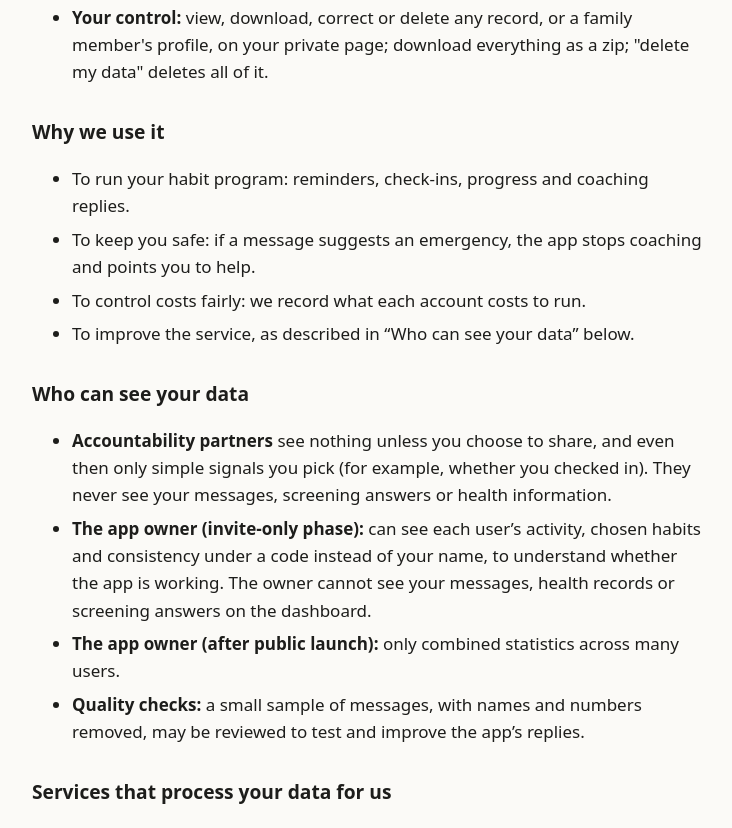
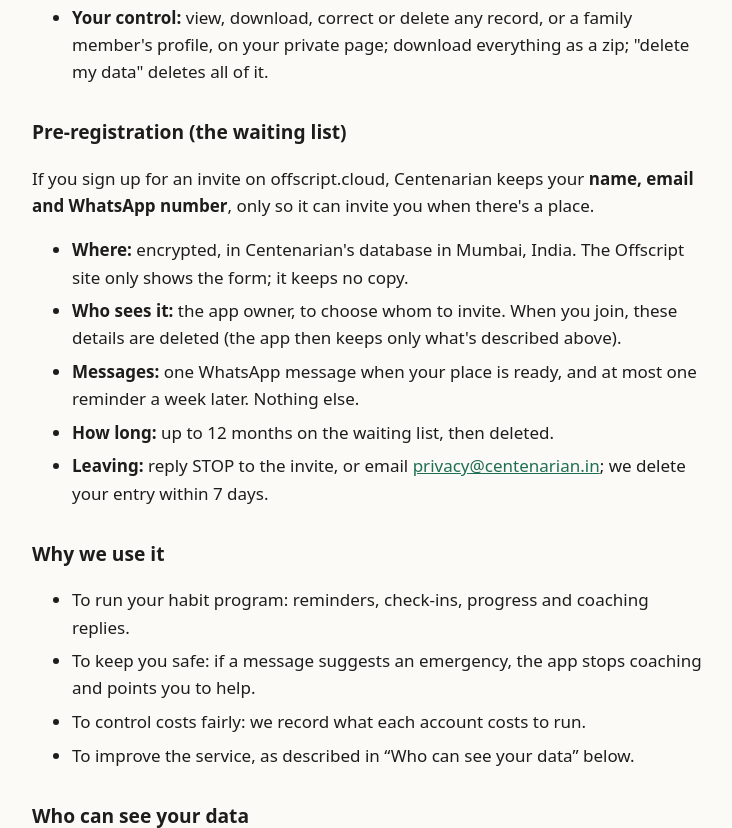
Before and after one commit to ubershanx/centenarian-site, a plain HTML site: page privacy.html in a window 1280 px wide. Shown: the part 1743-2571 px from the top of the page, without its empty margins (272-1004 px from the left). Drawn offline with Linux system fonts and the light colour scheme.

Commit message:
Spec 006 T390-T394, T396: pre-registration, the waiting list and invites
- migration 017: preregistrations (name, email, number encrypted; keyed number hash; status),
  prereg_attempts (hashed IP), counts-only view
- POST /preregister on the webhook service, as agreed with the Offscript project: CORS +
  preflight for the four offscript.cloud origins, honeypot, 5 an hour per address, the same
  reply for repeats, nothing personal logged
- worker: private /admin/waiting and /admin/invite (invite record + invite_ready template with
  the first name); joining clears the entry; STOP before joining removes it; the tick sends one
  reminder after 7 days and deletes waiting entries after 12 months
- dashboard: "Waiting list" with tick boxes and "Invite selected" (IAP + same-site, max 50),
  through the worker with the dashboard's own Google identity: no new database login or key
- privacy notice v0.3 DRAFT: pre-registration section; invite_ready template wording (draft)

Co-Authored-By: Claude Opus 5.5 <noreply@anthropic.com>

```diff
--- a/privacy.html
+++ b/privacy.html
@@ -10,7 +10,7 @@
 <main>
   <p><a href="index.html">← Centenarian</a></p>
   <h1>Privacy notice</h1>
-  <p class="meta">Version 0.2 (DRAFT, health vault added for review) · Last updated 24 November 2026 · Applies to the invite-only phase</p>
+  <p class="meta">Version 0.3 (DRAFT: health vault and pre-registration added for review) · Last updated 25 November 2026 · Applies to the invite-only phase</p>
 
   <p>Centenarian is a habit coach you use inside WhatsApp. It is run by Shankar Ramchandran (“we”).
   This notice explains what we collect, why, where it is kept, who can see it, and how you can
@@ -58,6 +58,21 @@
       keep those records.</li>
     <li><strong>Your control:</strong> view, download, correct or delete any record, or a family member's
       profile, on your private page; download everything as a zip; "delete my data" deletes all of it.</li>
+  </ul>
+
+  <h2>Pre-registration (the waiting list)</h2>
+  <p>If you sign up for an invite on offscript.cloud, Centenarian keeps your <strong>name, email and
+  WhatsApp number</strong>, only so it can invite you when there's a place.</p>
+  <ul>
+    <li><strong>Where:</strong> encrypted, in Centenarian's database in Mumbai, India. The Offscript site
+      only shows the form; it keeps no copy.</li>
+    <li><strong>Who sees it:</strong> the app owner, to choose whom to invite. When you join, these
+      details are deleted (the app then keeps only what's described above).</li>
+    <li><strong>Messages:</strong> one WhatsApp message when your place is ready, and at most one reminder
+      a week later. Nothing else.</li>
+    <li><strong>How long:</strong> up to 12 months on the waiting list, then deleted.</li>
+    <li><strong>Leaving:</strong> reply STOP to the invite, or email
+      <a href="mailto:privacy@centenarian.in">privacy@centenarian.in</a>; we delete your entry within 7 days.</li>
   </ul>
 
   <h2>Why we use it</h2>
```
